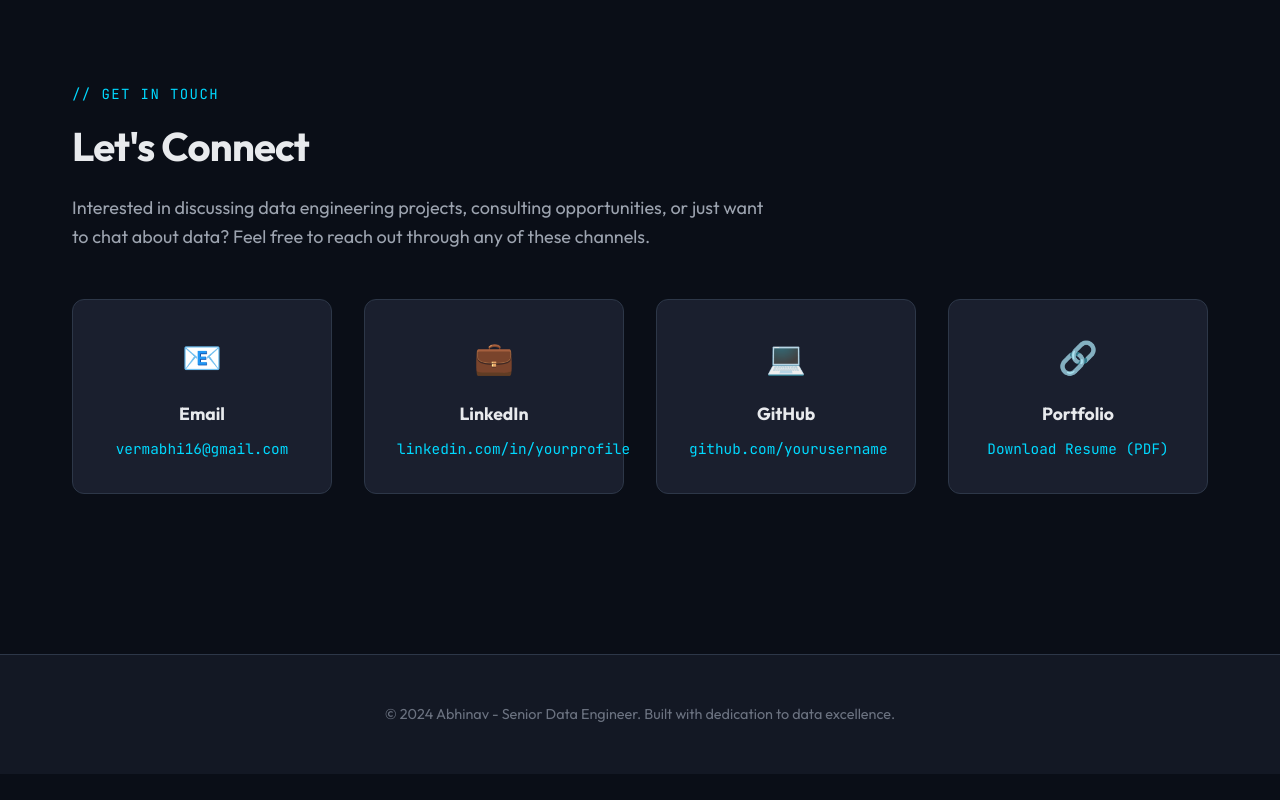
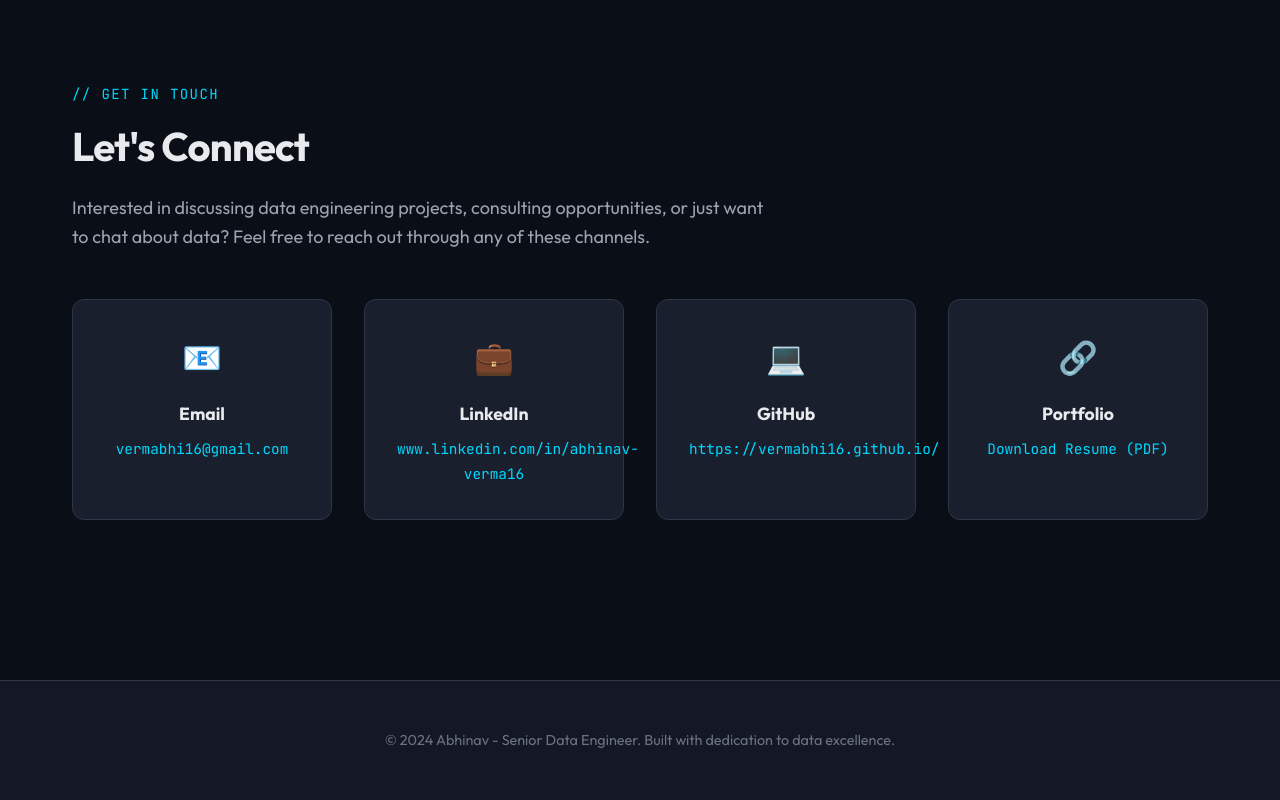
Before and after one commit to Vermabhi16/Vermabhi16.github.io, a plain HTML site: page index.html in a window 1280 px wide. Shown: the part 5261-6061 px from the top of the page. Before the commit the page ends 6035 px from the top, so only its background shows below. Drawn offline with Linux system fonts and the light colour scheme.

Commit message:
Update LinkedIn and GitHub links in index.html

```diff
--- a/index.html
+++ b/index.html
@@ -900,12 +900,12 @@
                     <div class="contact-card">
                         <div class="contact-icon">💼</div>
                         <h3>LinkedIn</h3>
-                        <a href="https://linkedin.com/in/yourprofile" target="_blank">linkedin.com/in/yourprofile</a>
+                        <a href="www.linkedin.com/in/abhinav-verma16" target="_blank">www.linkedin.com/in/abhinav-verma16</a>
                     </div>
                     <div class="contact-card">
                         <div class="contact-icon">💻</div>
                         <h3>GitHub</h3>
-                        <a href="https://github.com/yourusername" target="_blank">github.com/yourusername</a>
+                        <a href="https://vermabhi16.github.io/" target="_blank">https://vermabhi16.github.io/</a>
                     </div>
                     <div class="contact-card">
                         <div class="contact-icon">🔗</div>
```
